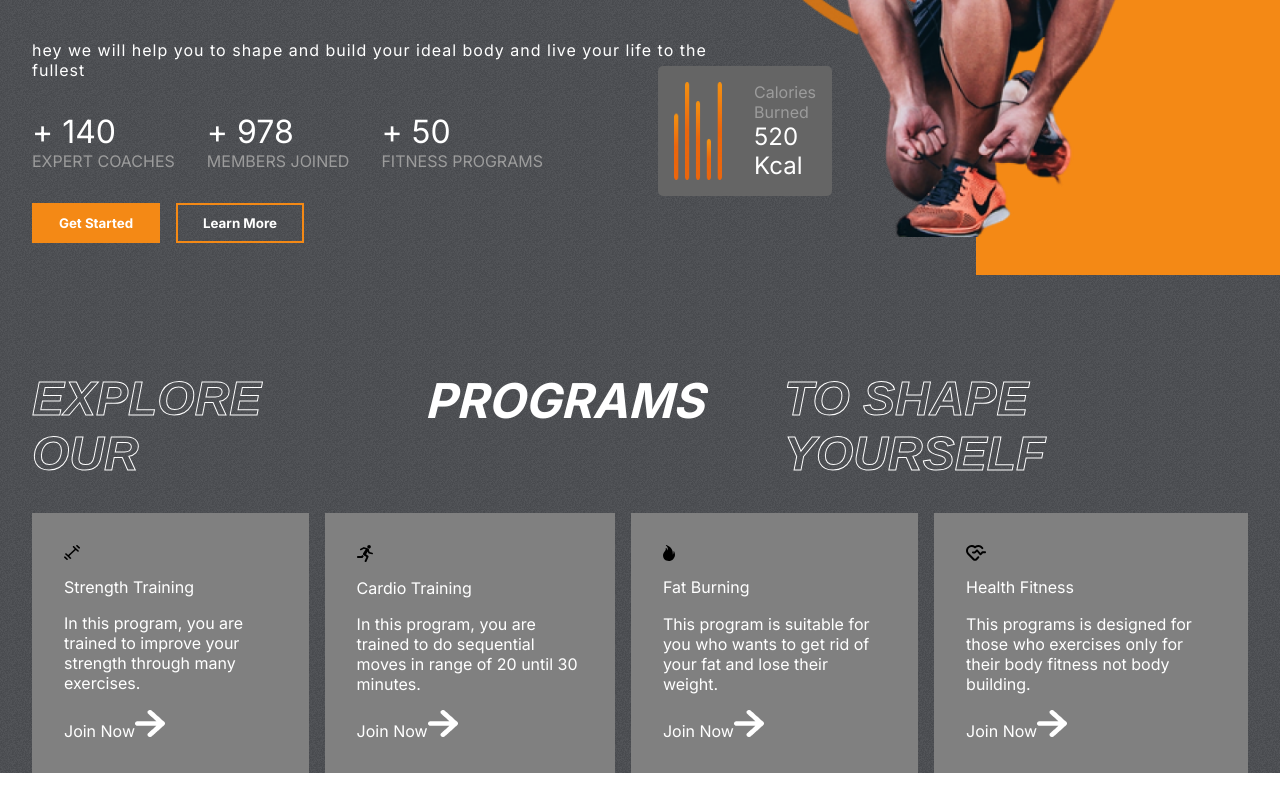
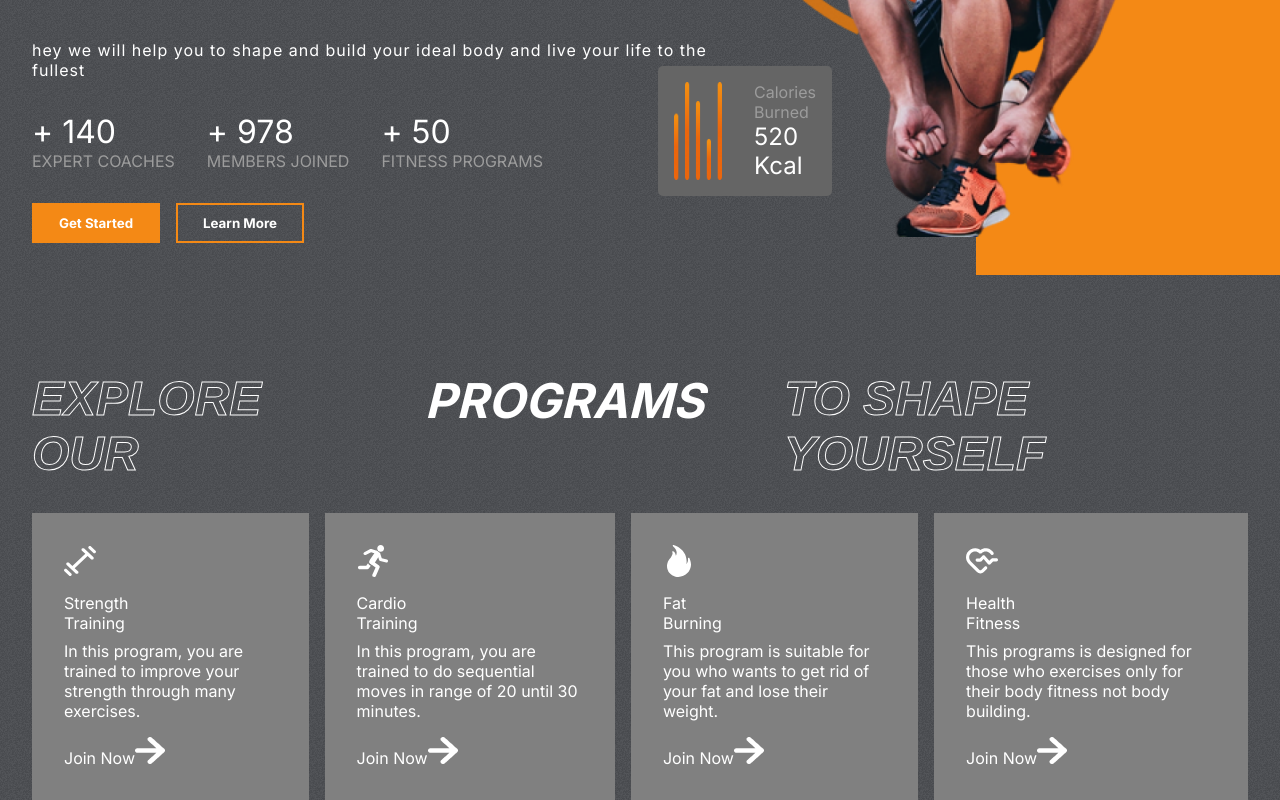
Before and after one commit to pallab17/Fithelp.o, a React (Create React App) app: page / in a window 1280 px wide. Shown: the part 446-1246 px from the top of the page. Before the commit the page ends 1219 px from the top, so only its background shows below. Built offline with nearby package versions, Linux system fonts and the light colour scheme.

Commit message:
files updated

```diff
--- a/src/components/Programs/Programs.css
+++ b/src/components/Programs/Programs.css
@@ -29,3 +29,13 @@
     justify-content: space-between;
 
 }
+.category>:nth-child(1){
+    width: 2rem;
+    height: 2rem;
+    fill: white;
+}
+.category>:nth-child(2){
+    width: 2rem;
+    height: 2rem;
+    fill: white;
+}
```
